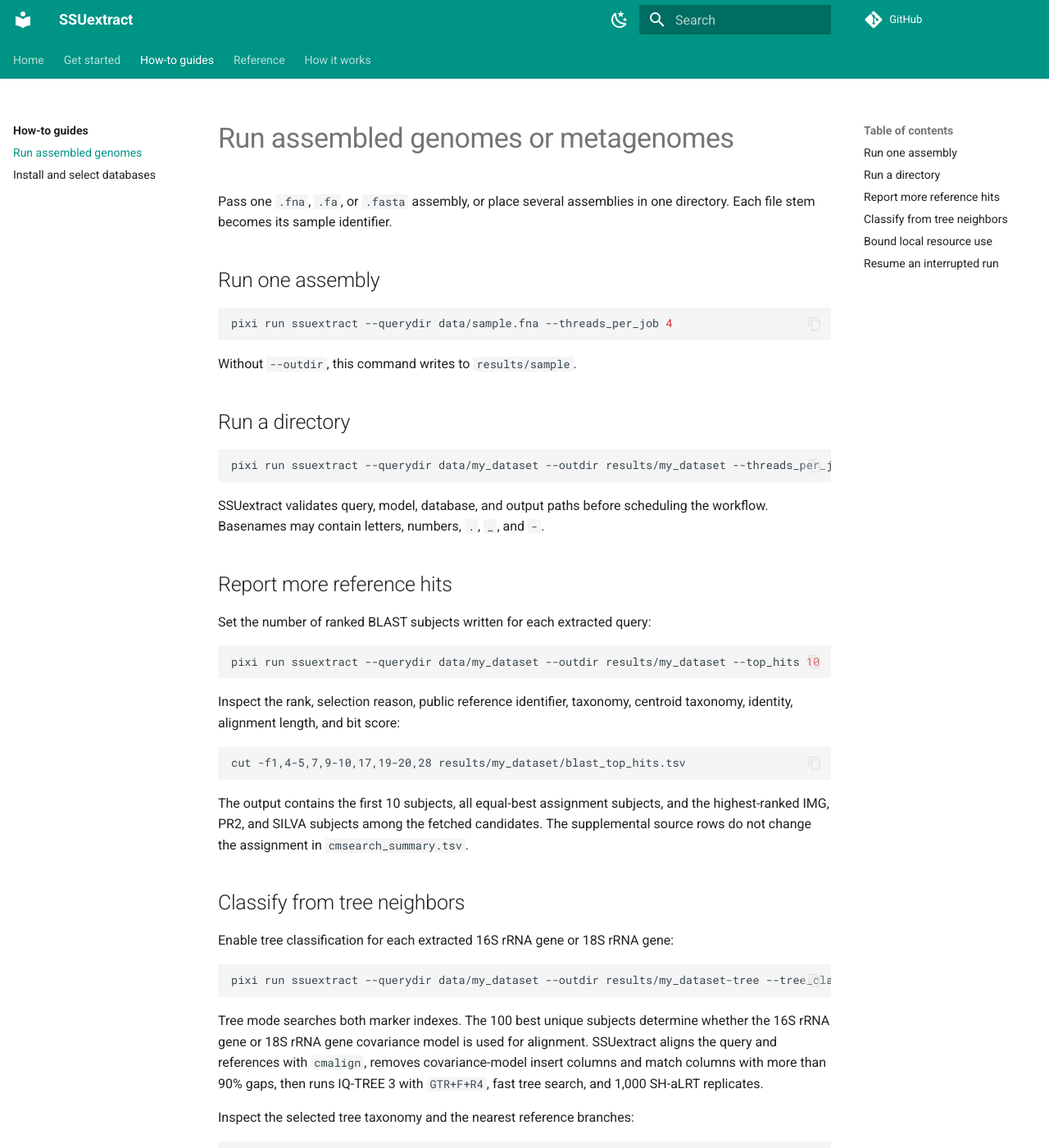
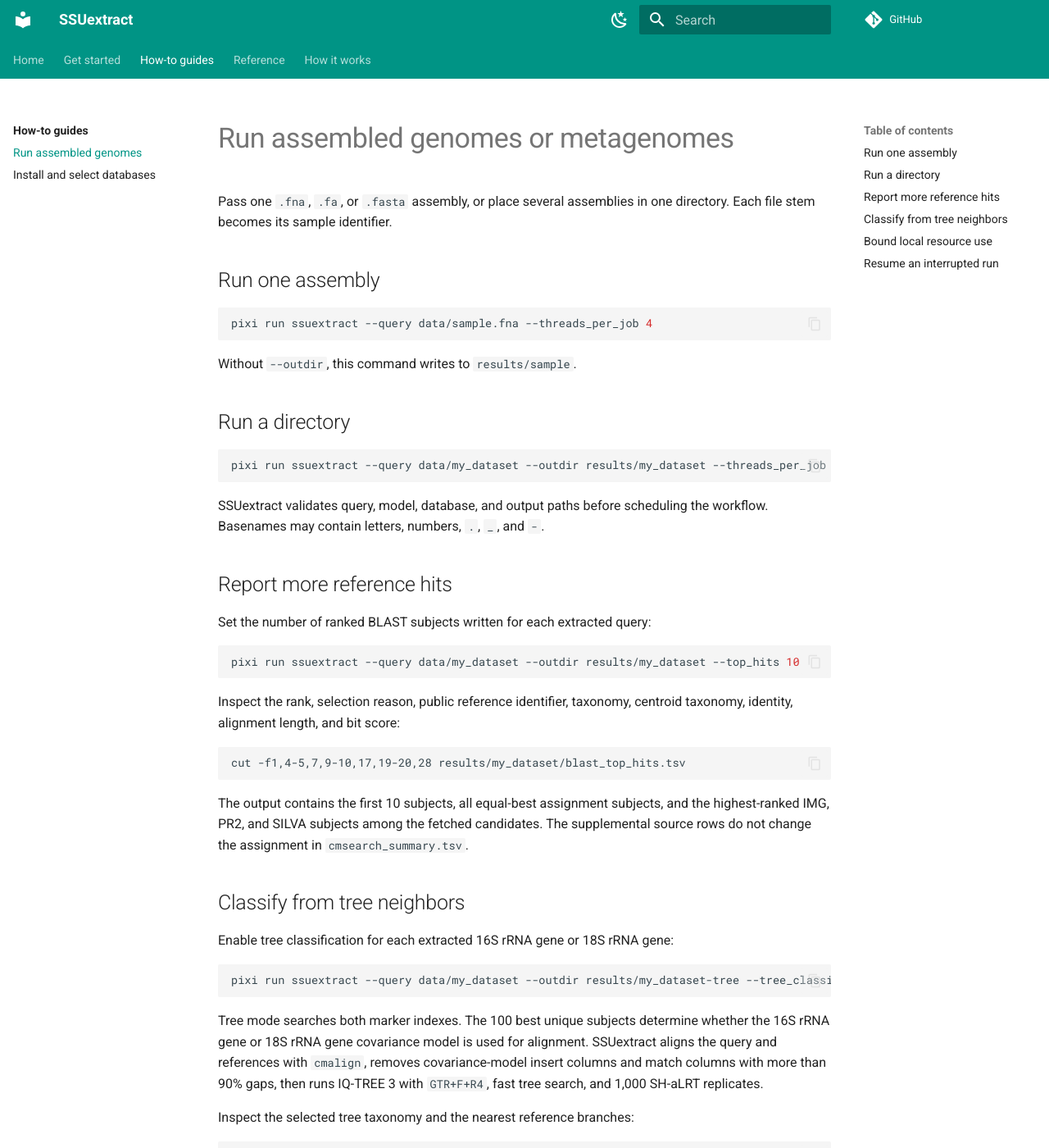
Before and after one commit to NeLLi-team/ssuextract, an MkDocs documentation site: the page built from docs/how-to/run-assemblies.md, in a window 1280 px wide and 1400 px high. Shown: the whole window at 82% size. Built offline with MkDocs 1.6.1 and Material for MkDocs 9.7.7, drawn with Linux system fonts in a browser that asks for light colours; comment, search, counter and statistics services are not loaded; some of the changed text lies outside the part shown.

Commit message:
fix(cli): rename query input option

````diff
--- a/docs/how-to/run-assemblies.md
+++ b/docs/how-to/run-assemblies.md
@@ -6,7 +6,7 @@ directory. Each file stem becomes its sample identifier.
 ## Run one assembly
 
 ```bash
-pixi run ssuextract --querydir data/sample.fna --threads_per_job 4
+pixi run ssuextract --query data/sample.fna --threads_per_job 4
 ```
 
 Without `--outdir`, this command writes to `results/sample`.
@@ -14,7 +14,7 @@ Without `--outdir`, this command writes to `results/sample`.
 ## Run a directory
 
 ```bash
-pixi run ssuextract --querydir data/my_dataset --outdir results/my_dataset --threads_per_job 4
+pixi run ssuextract --query data/my_dataset --outdir results/my_dataset --threads_per_job 4
 ```
 
 SSUextract validates query, model, database, and output paths before scheduling
@@ -25,7 +25,7 @@ the workflow. Basenames may contain letters, numbers, `.`, `_`, and `-`.
 Set the number of ranked BLAST subjects written for each extracted query:
 
 ```bash
-pixi run ssuextract --querydir data/my_dataset --outdir results/my_dataset --top_hits 10
+pixi run ssuextract --query data/my_dataset --outdir results/my_dataset --top_hits 10
 ```
 
 Inspect the rank, selection reason, public reference identifier, taxonomy,
@@ -45,7 +45,7 @@ The supplemental source rows do not change the assignment in
 Enable tree classification for each extracted 16S rRNA gene or 18S rRNA gene:
 
 ```bash
-pixi run ssuextract --querydir data/my_dataset --outdir results/my_dataset-tree --tree_classification --threads_per_job 4
+pixi run ssuextract --query data/my_dataset --outdir results/my_dataset-tree --tree_classification --threads_per_job 4
 ```
 
 Tree mode searches both marker indexes. The 100 best unique subjects determine
@@ -74,7 +74,7 @@ queries continue.
 Set Nextflow task ceilings independently from the per-search thread count:
 
 ```bash
-pixi run ssuextract --querydir data/my_dataset --outdir results/my_dataset --threads_per_job 4 --max_cpus 8 --max_memory 64.GB
+pixi run ssuextract --query data/my_dataset --outdir results/my_dataset --threads_per_job 4 --max_cpus 8 --max_memory 64.GB
 ```
 
 `--threads_per_job` controls each `cmsearch`, BLAST, and `cmalign` task.
@@ -88,7 +88,7 @@ concurrent tasks.
 Run the same command with Nextflow's resume flag:
 
 ```bash
-pixi run ssuextract -resume --querydir data/my_dataset --outdir results/my_dataset
+pixi run ssuextract -resume --query data/my_dataset --outdir results/my_dataset
 ```
 
 Keep the original `work/` directory and command parameters. Nextflow reuses
````
Also changed, not shown: CHANGELOG.md (+7 -2 lines), README.md (+2 -2 lines), docs/how-to/database-profiles.md (+1 -1 lines), docs/reference/cli.md (+1 -1 lines), 7 other files.
